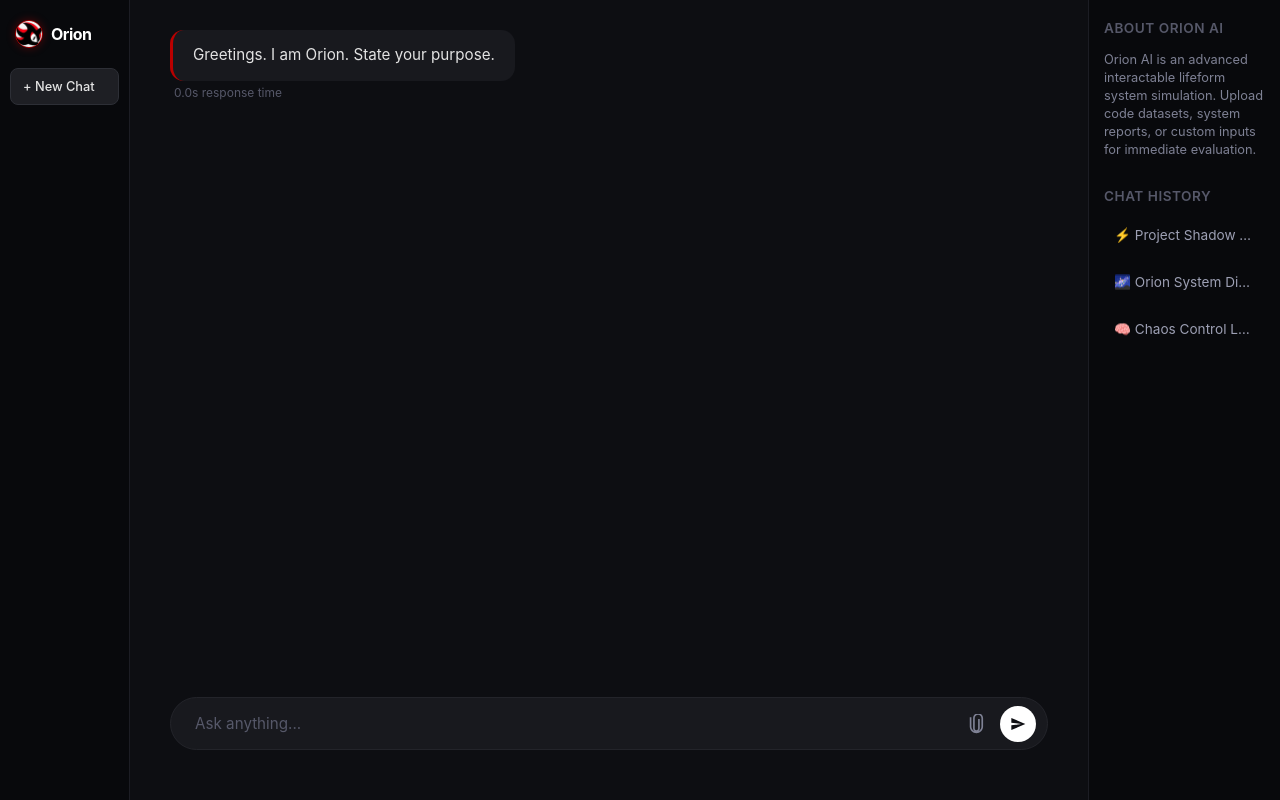
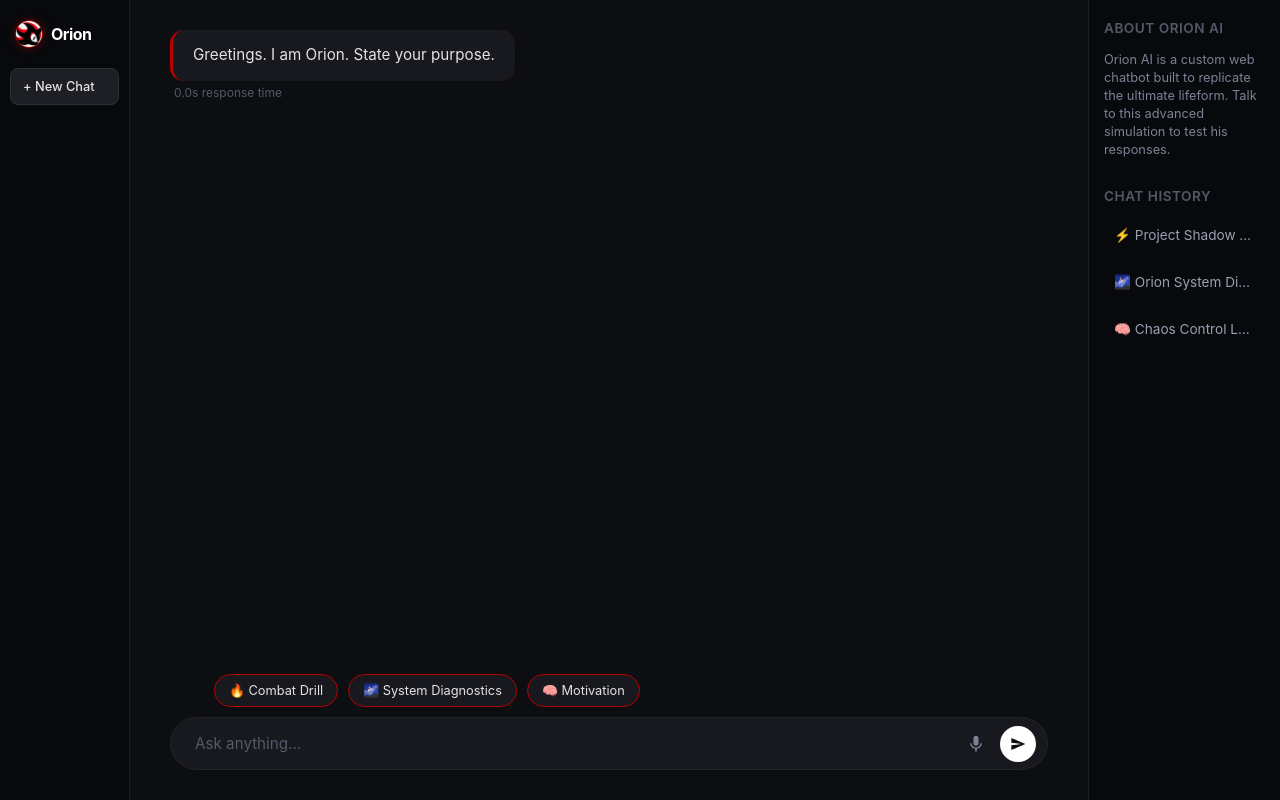
Before and after one commit to Roohith-tech/OrionAI, a Flask app: page / in a window 1280 px wide. Run offline with Flask 3, Linux system fonts and the light colour scheme.

Commit message:
Revamp index.html with new features and styles
Updated the HTML structure and added interaction buttons for improved user experience.

```diff
--- a/templates/index.html
+++ b/templates/index.html
@@ -1,14 +1,44 @@
 <!DOCTYPE html>
 <html lang="en">
 <head>
-    <meta name="google-site-verification" content="doaY20S1WQjXTFQHv0yL5TbUIKpLi4LwicQXcru8U2Q" />
     <meta charset="UTF-8">
     <meta name="viewport" content="width=device-width, initial-scale=1.0">
+
+    <!-- Free SEO Meta Tags for Google Search Bots -->
     <title>Orion AI - Shadow the Hedgehog Fan Chatbot</title>
-    <meta name="description" content="Talk to Orion, a free AI chatbot built with the dark, serious personality of Shadow the Hedgehog.">
+    <meta name="description" content="Talk to Orion, a free AI chatbot built with the dark, serious personality of Shadow the Hedgehog. Experience the ultimate companion online now.">
+    <meta name="keywords" content="Orion AI, Shadow the Hedgehog AI, Shadow chatbot, Sonic AI companion, dark ai bot">
+
     <link rel="stylesheet" href="{{ url_for('static', filename='app.css') }}">
+    <style>
+        /* Extra styles for the interaction shortcut buttons */
+        .interaction-row {
+            display: flex;
+            gap: 10px;
+            margin: 0 auto 10px auto;
+            width: 100%;
+            max-width: 90%;
+            flex-wrap: wrap;
+        }
+        .interaction-btn {
+            background-color: #18191e;
+            color: #e3e3e3;
+            border: 1px solid #ba0000;
+            padding: 8px 14px;
+            border-radius: 20px;
+            font-size: 0.8rem;
+            cursor: pointer;
+            transition: all 0.2s ease;
+        }
+        .interaction-btn:hover {
+            background-color: #ba0000;
+            color: #ffffff;
+            box-shadow: 0 0 8px rgba(186, 0, 0, 0.6);
+        }
+    </style>
 </head>
 <body>
+    <!-- 10% Left Navigation Sidebar -->
     <div class="sidebar">
         <div class="brand-section">
             <img src="{{ url_for('static', filename='logo.png') }}" alt="Logo" class="logo-circle">
@@ -17,6 +47,7 @@
         <button class="new-chat-btn" onclick="clearChat()">+ New Chat</button>
     </div>
 
+    <!-- Big Center Chat Area -->
     <div class="chat-container">
         <div class="messages-area" id="chatWindow">
             <div class="message-group bot">
@@ -27,32 +58,33 @@
             </div>
         </div>
 
+        <!-- Clickable Interaction Buttons Panel -->
+        <div class="interaction-row">
+            <button class="interaction-btn" onclick="sendInteraction('Initiate Chaos Control Combat Simulation')">🔥 Combat Drill</button>
+            <button class="interaction-btn" onclick="sendInteraction('Run complete system diagnostics on the core engine')">🌌 System Diagnostics</button>
+            <button class="interaction-btn" onclick="sendInteraction('Give me a serious piece of motivation')">🧠 Motivation</button>
+        </div>
+
         <div class="input-wrapper">
-            <!-- New structural adjustments to allow file attachment strings -->
             <input type="text" class="chat-input" id="messageInput" placeholder="Ask anything..." onkeypress="checkEnter(event)">
-
             <div class="input-controls">
-                <!-- Clickable Paperclip Upload Trigger Asset Icon -->
-                <div class="mic-icon" onclick="triggerFilePicker()" title="Upload file attachment">
-                    <svg width="20" height="20" viewBox="0 0 24 24"><path d="M16.5 6v11.5c0 2.21-1.79 4-4 4s-4-1.79-4-4V5c0-3.31 2.69-6 6-6s6 2.69 6 6v10c0 4.42-3.58 8-8 8s-8-3.58-8-8V4h2v11c0 3.31 2.69 6 6 6s6-2.69 6-6V5c0-2.21-1.79-4-4-4s-4 1.79-4 4v12.5c0 1.1.9 2 2 2s2-.9 2-2V6h2z"/></svg>
+                <div class="mic-icon">
+                    <svg width="20" height="20" viewBox="0 0 24 24"><path d="M12 14c1.66 0 3-1.34 3-3V5c0-1.66-1.34-3-3-3S9 3.34 9 5v6c0 1.66 1.34 3 3 3zm5.3-3c0 3-2.54 5.1-5.3 5.1S6.7 14 6.7 11H5c0 3.41 2.72 6.23 6 6.72V21h2v-3.28c3.28-.48 6-3.3 6-6.72h-1.7z"/></svg>
                 </div>
-                <!-- Hidden real browser type dynamic file link block input -->
-                <input type="file" id="fileAttachment" style="display: none;" onchange="updateFileIndicator()">
-
                 <button class="send-btn" onclick="executeSend()">
                     <svg viewBox="0 0 24 24"><path d="M2.01 21L23 12 2.01 3 2 10l15 2-15 2z"/></svg>
                 </button>
             </div>
         </div>
-        <!-- Tiny subtle attachment label status readout text layout alignment container block element tag frame link structural tracker row layout container context wrapper frame panel border line setup logic check line text asset box label style placeholder array indicator script context indicator hook line marker section info element row node anchor placeholder status element banner display alignment row box layout indicator -->
-        <div id="fileStatus" style="font-size: 0.75rem; color: #ba0000; text-align: center; margin-top: 5px; height: 15px;"></div>
     </div>
 
+    <!-- 15% Right Side History Panel -->
     <div class="history-panel">
         <div class="history-title">About Orion AI</div>
         <p style="font-size: 0.8rem; color: #7e8194; line-height: 1.4; margin-bottom: 15px;">
-            Orion AI is an advanced interactable lifeform system simulation. Upload code datasets, system reports, or custom inputs for immediate evaluation.
+            Orion AI is a custom web chatbot built to replicate the ultimate lifeform. Talk to this advanced simulation to test his responses.
         </p>
+
         <div class="history-title">Chat History</div>
         <div class="history-item">⚡ Project Shadow Core</div>
         <div class="history-item">🌌 Orion System Diagnostics</div>
@@ -62,56 +94,35 @@
     <script>
         const chatWindow = document.getElementById('chatWindow');
         const messageInput = document.getElementById('messageInput');
-        const fileAttachment = document.getElementById('fileAttachment');
-        const fileStatus = document.getElementById('fileStatus');
 
-        function triggerFilePicker() {
-            fileAttachment.click();
-        }
-
-        function updateFileIndicator() {
-            if(fileAttachment.files.length > 0) {
-                fileStatus.textContent = `📎 Attached: ${fileAttachment.files[0].name}`;
-            } else {
-                fileStatus.textContent = '';
-            }
+        // Shortcut button helper function
+        function sendInteraction(phrase) {
+            messageInput.value = phrase;
+            executeSend();
         }
 
         function executeSend() {
             const text = messageInput.value.trim();
-            const hasFile = fileAttachment.files.length > 0;
-            if(!text && !hasFile) return;
+            if(!text) return;
 
-            // Render message prompt block text update readouts to human display console view window layout instantly
+            // Display user message block
             const userGroup = document.createElement('div');
             userGroup.className = 'message-group user';
-            let messageDisplay = text || "[Attached Media Transmission Asset Document Data Packet Data Object Upload]";
-            if(hasFile && text) messageDisplay += ` (📎 ${fileAttachment.files[0].name})`;
-
             userGroup.innerHTML = `
                 <div class="user-bubble"></div>
                 <div class="response-time">Just now</div>
             `;
-            userGroup.querySelector('.user-bubble').textContent = messageDisplay;
+            userGroup.querySelector('.user-bubble').textContent = text;
             chatWindow.appendChild(userGroup);
 
             messageInput.value = '';
             chatWindow.scrollTop = chatWindow.scrollHeight;
 
-            // Formulate data structure packets packaging via FormData wrappers to stream file streams
-            const packetForm = new FormData();
-            packetForm.append('message', text);
-            if(hasFile) {
-                packetForm.append('file', fileAttachment.files[0]);
-            }
-
-            // Wipe file cache attachment memory registers clean right after copying values into memory
-            fileAttachment.value = '';
-            fileStatus.textContent = '';
-
+            // Send to Backend Flask Route
             fetch('/ask', {
                 method: 'POST',
-                body: packetForm
+                headers: { 'Content-Type': 'application/json' },
+                body: JSON.stringify({ message: text })
             })
             .then(res => res.json())
             .then(data => {
@@ -124,7 +135,7 @@
                 botGroup.querySelector('.bot-bubble').textContent = data.reply;
                 botGroup.querySelector('.response-time').textContent = data.response_time;
 
-                chatWindow.appendChild(botGroup);
+                chatGroup = chatWindow.appendChild(botGroup);
                 chatWindow.scrollTop = chatWindow.scrollHeight;
             })
             .catch(err => {
@@ -136,13 +147,10 @@
             if(e.key === 'Enter') executeSend();
         }
 
+        // Updated for the modern Google Interactions API integration
         function clearChat() {
-            chatWindow.innerHTML = `
-                <div class="message-group bot">
-                    <div class="bot-bubble">Greetings. I am Orion. State your purpose.</div>
-                    <div class="response-time">0.0s response time</div>
-                </div>
-            `;
+            // Reloads the browser tab window to reset the server-side interaction token id history tracker instantly
+            window.location.reload();
         }
     </script>
 </body>
```
